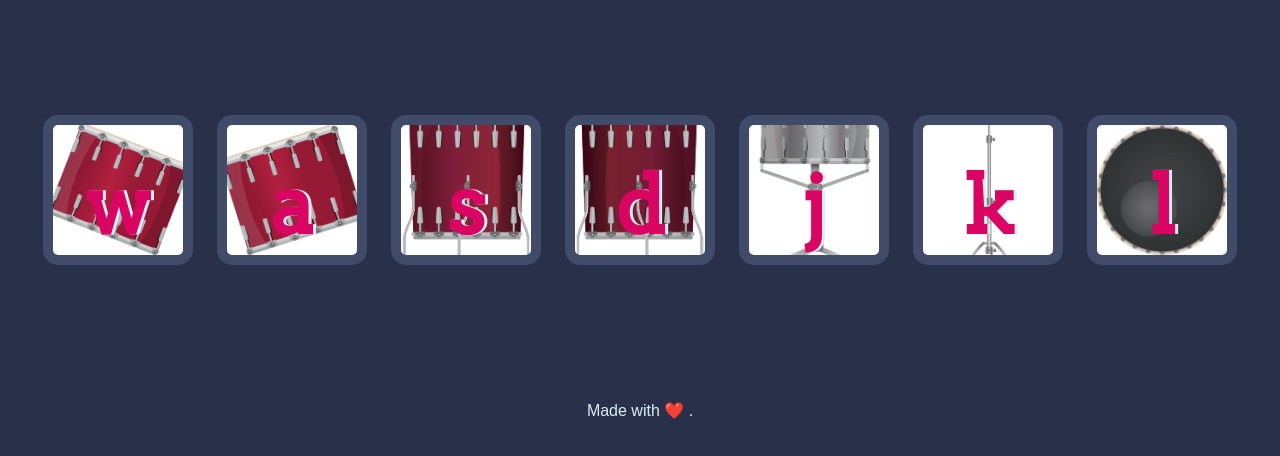
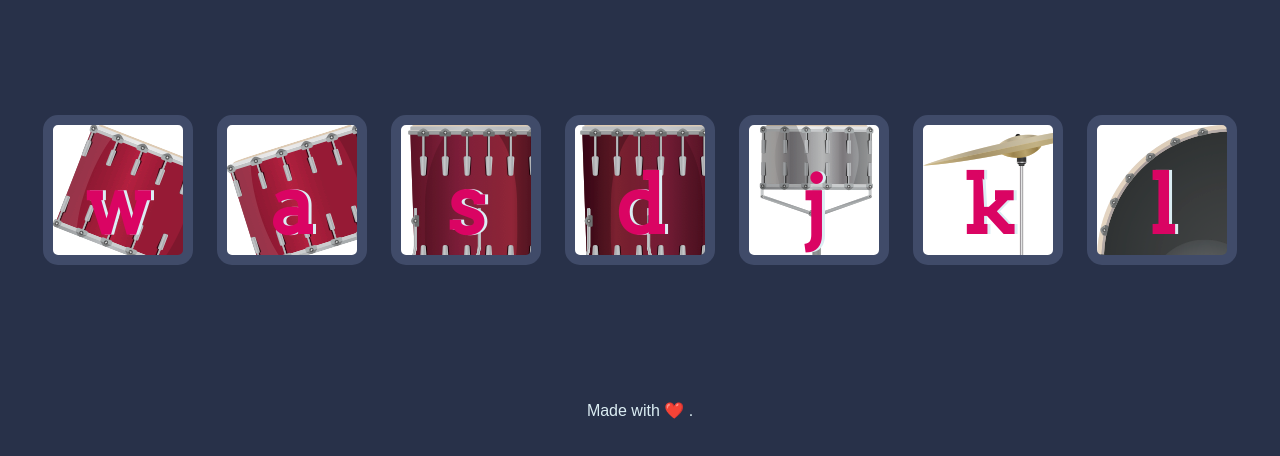
Before and after one commit to MoreyMohan/Drum-Kit-Starting-Files, a plain HTML site: page index.html in a window 1280 px wide. Shown: the part 174-630 px from the top of the page. Drawn offline with Linux system fonts and the light colour scheme.

```diff
--- a/styles.css
+++ b/styles.css
@@ -18,44 +18,37 @@
 
 .w {
   background-image: url("images/tom1.png");
-  background-size: cover;
-  background-position: center;
+
 }
 
 .a {
   background-image: url("images/tom2.png");
-  background-size: cover;
-  background-position: center;
+
 }
 
 .s {
   background-image: url("images/tom3.png");
-  background-size: cover;
-  background-position: center;
+
 }
 
 .d {
   background-image: url("images/tom4.png");
-  background-size: cover;
-  background-position: center;
+
 }
 
 .j {
   background-image: url("images/snare.png");
-  background-size: cover;
-  background-position: center;
+
 }
 
 .k {
   background-image: url("images/crash.png");
-  background-size: cover;
-  background-position: center;
+
 }
 
 .l {
   background-image: url("images/kick.png");
-  background-size: cover;
-  background-position: center;
+
 }
 
 .set {
```
